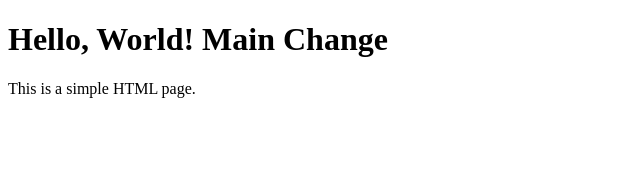
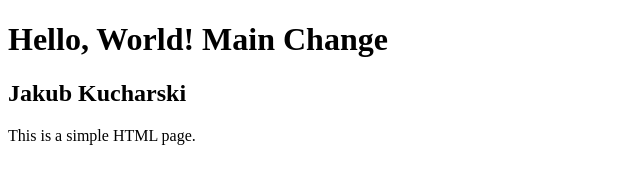
Before and after one commit to Kubax17/testing-repository, a plain HTML site: page index.html in a window 1280 px wide. Shown: the whole page, without its empty margins (0-640 px from the left). Drawn offline with Linux system fonts and the light colour scheme.

Commit message:
Modified index.hmtl on main branch

```diff
--- a/index.html
+++ b/index.html
@@ -8,6 +8,7 @@
 <body>
 <div class="container2">
     <h1>Hello, World! Main Change</h1>
+	<h2>Jakub Kucharski</h2>
     <p>This is a simple HTML page.</p>
 </div>
 
```
